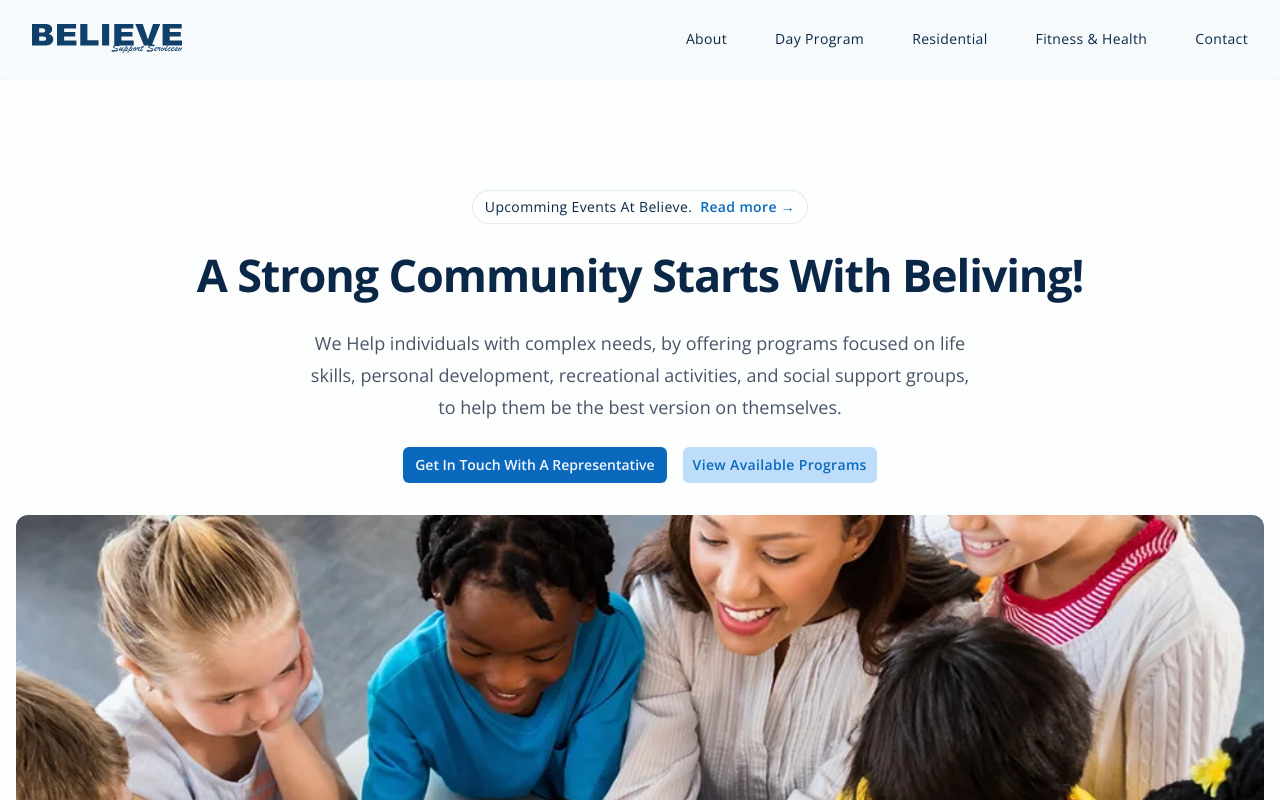
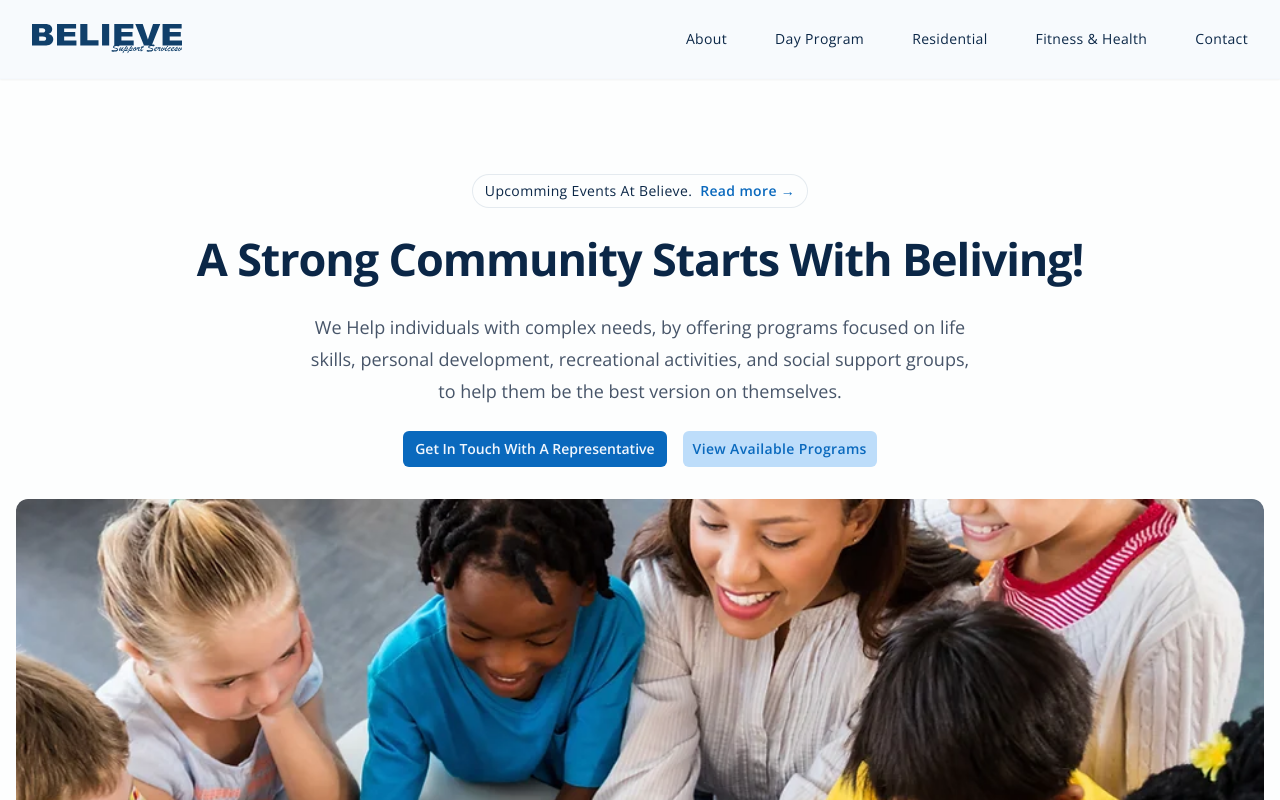
Before and after one commit to Justin-Bento/believe-support-services, a Next.js app: page / in a window 1280 px wide. Shown: the top 800 px of the page. Built offline with nearby package versions, Linux system fonts and the light colour scheme.

Commit message:
updated spacing

```diff
--- a/src/pages/index.tsx
+++ b/src/pages/index.tsx
@@ -14,7 +14,7 @@ export default function index() {
         <meta name="description" content="Helping individuals with complex needs to help them be the best version on themselves and their community." />
       </Head>
       <Appbar />
-      <main className="container p-4 mx-auto mt-16 mb-32 space-y-32">
+      <main className="container p-4 mx-auto my-12 space-y-32">
         <Hero />
         <Newsletter />
         <Features />
```
